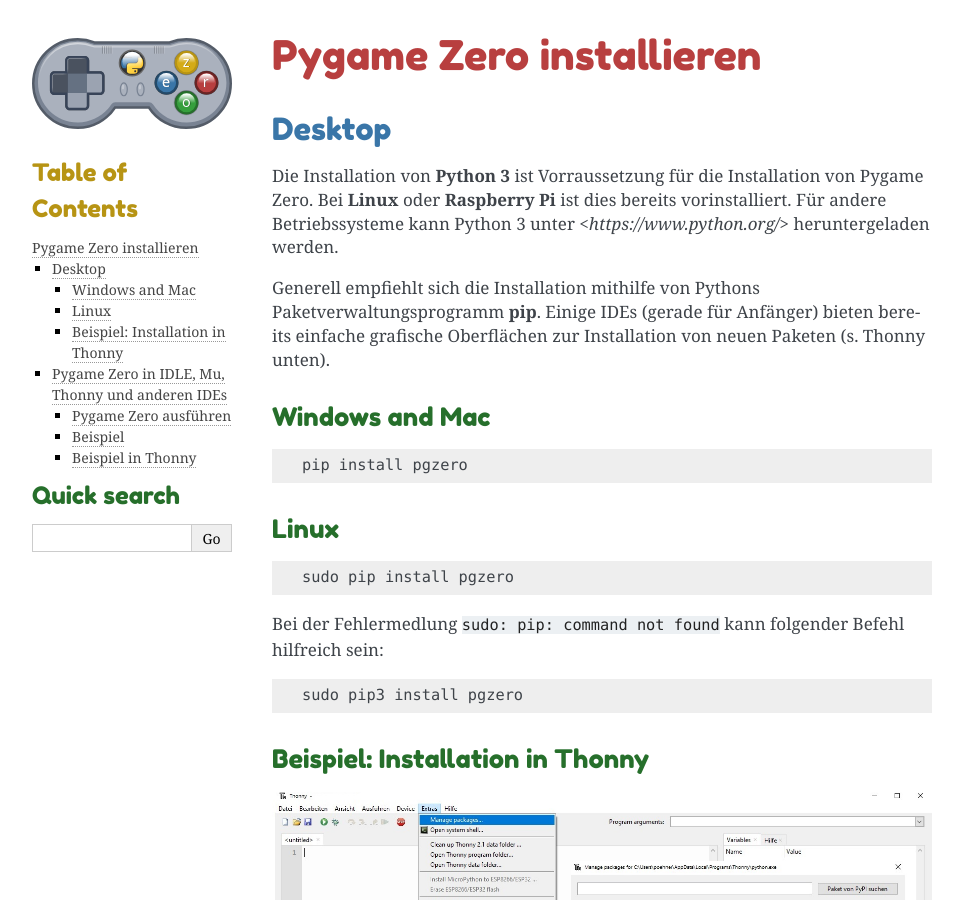
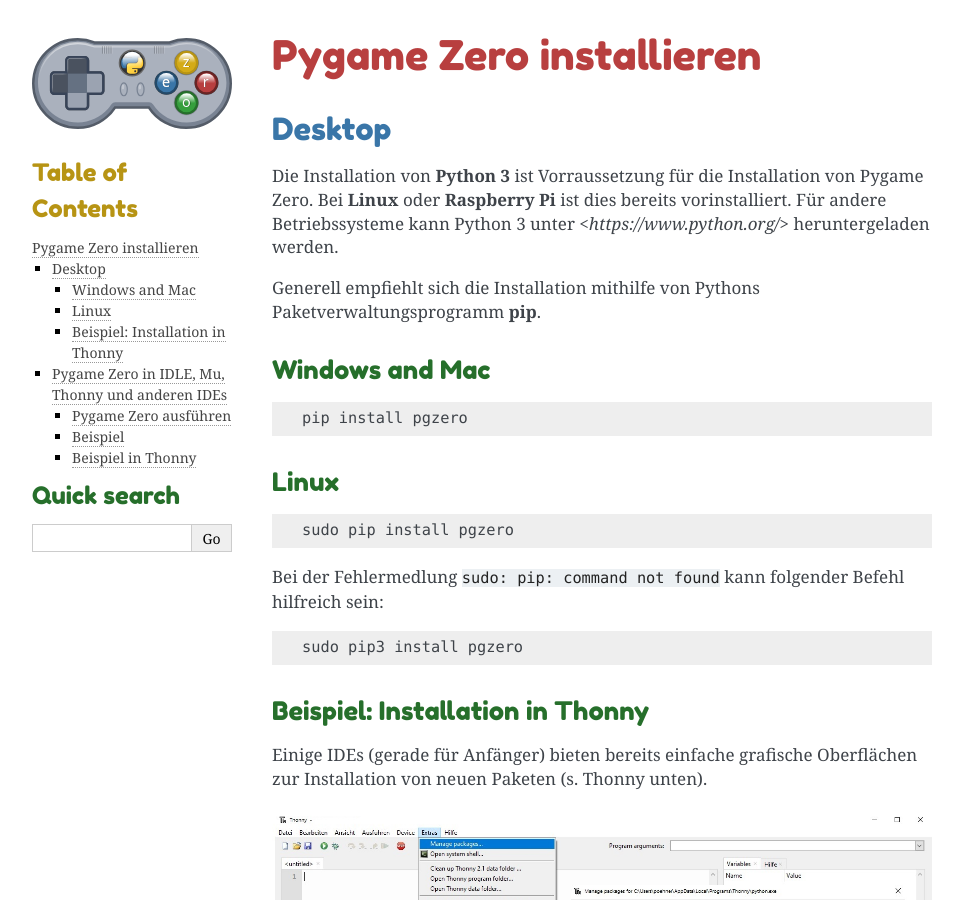
Before and after one commit to reher1/pgzero-german, a Sphinx documentation site: the page built from doc/installation.rst, in a window 1280 px wide and 900 px high. Shown: the whole window, without its empty margins (148-1111 px from the left). Built offline with Sphinx 7.4.7, drawn with Linux system fonts in a browser that asks for light colours; pages that are not in the unit, such as notebooks, are missing from menus; part of the change alters nothing that is shown.

```diff
--- a/doc/installation.rst
+++ b/doc/installation.rst
@@ -9,7 +9,6 @@ Bei **Linux** oder **Raspberry Pi** ist dies bereits vorinstalliert. Für andere
 kann Python 3 unter `<https://www.python.org/>` heruntergeladen werden.
 
 Generell empfiehlt sich die Installation mithilfe von Pythons Paketverwaltungsprogramm **pip**.
-Einige IDEs (gerade für Anfänger) bieten bereits einfache grafische Oberflächen zur Installation von neuen Paketen (s. Thonny unten).
 
 Windows and Mac
 '''''''''''''''
@@ -32,6 +31,8 @@ Bei der Fehlermedlung ``sudo: pip: command not found`` kann folgender Befehl hil
 
 Beispiel: Installation in Thonny
 ''''''''''''''''''''''''''''''''
+
+Einige IDEs (gerade für Anfänger) bieten bereits einfache grafische Oberflächen zur Installation von neuen Paketen (s. Thonny unten).
 
 .. image:: _static/thonny_pgzero_install.jpg
 
```
